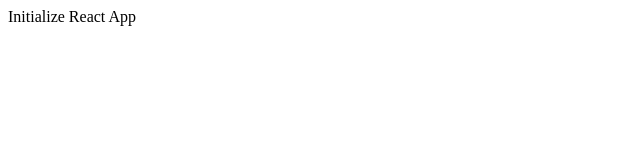
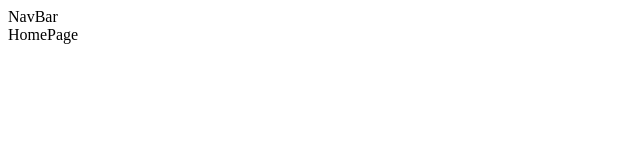
Before and after one commit to LizzieDworsky/MERN_Auth_Starter, a React (Create React App) app in the folder frontend/: page / in a window 1280 px wide. Shown: the top 160 px of the page, without its empty margins (0-640 px from the left). Built offline with nearby package versions, Linux system fonts and the light colour scheme.

Commit message:
implmented route for HomePage, RegisterPage, LoginPage

```diff
--- a/frontend/src/App.js
+++ b/frontend/src/App.js
@@ -1,7 +1,13 @@
+import { Outlet } from "react-router-dom";
 import "./App.css";
+import NavBar from "./components/NavBar";
 
 function App() {
-    return <div className="App">Initialize React App</div>;
+    return (
+        <div className="App">
+            <NavBar /> <Outlet />
+        </div>
+    );
 }
 
 export default App;
```
Also changed, not shown: frontend/src/index.js (+20 -1 lines).
